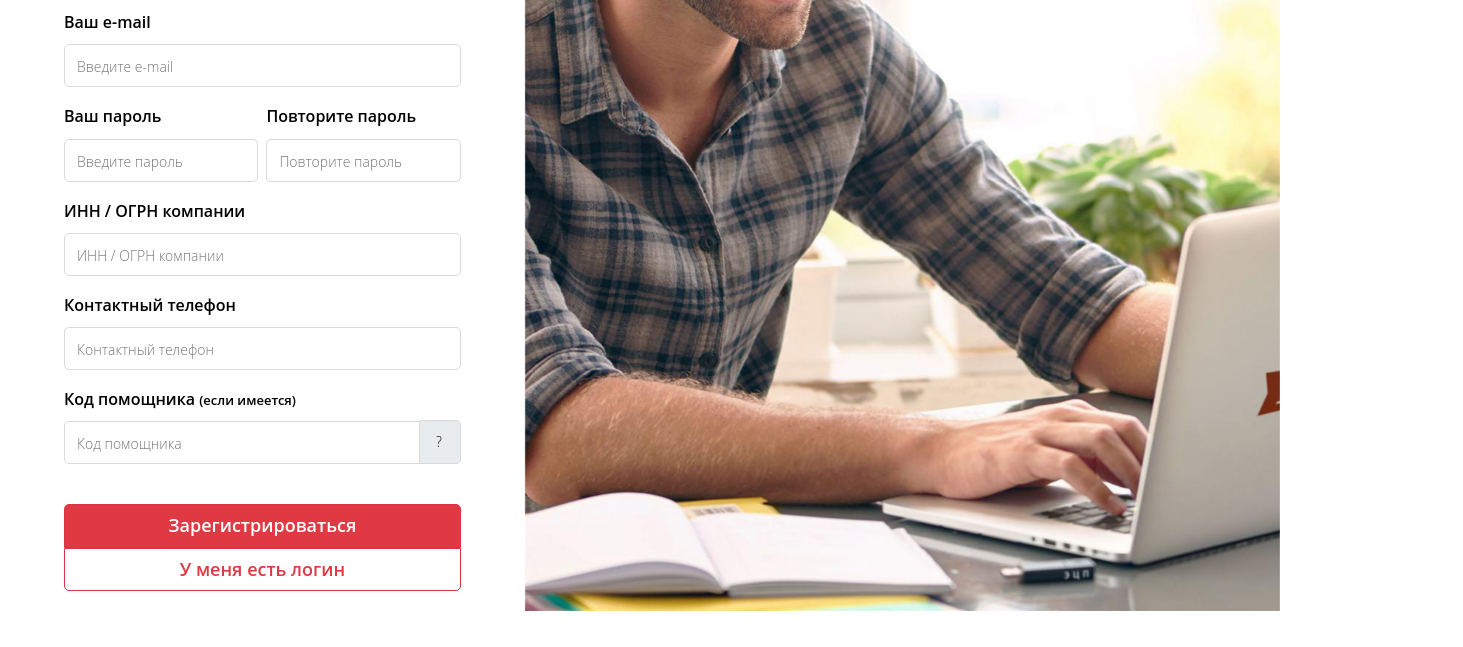
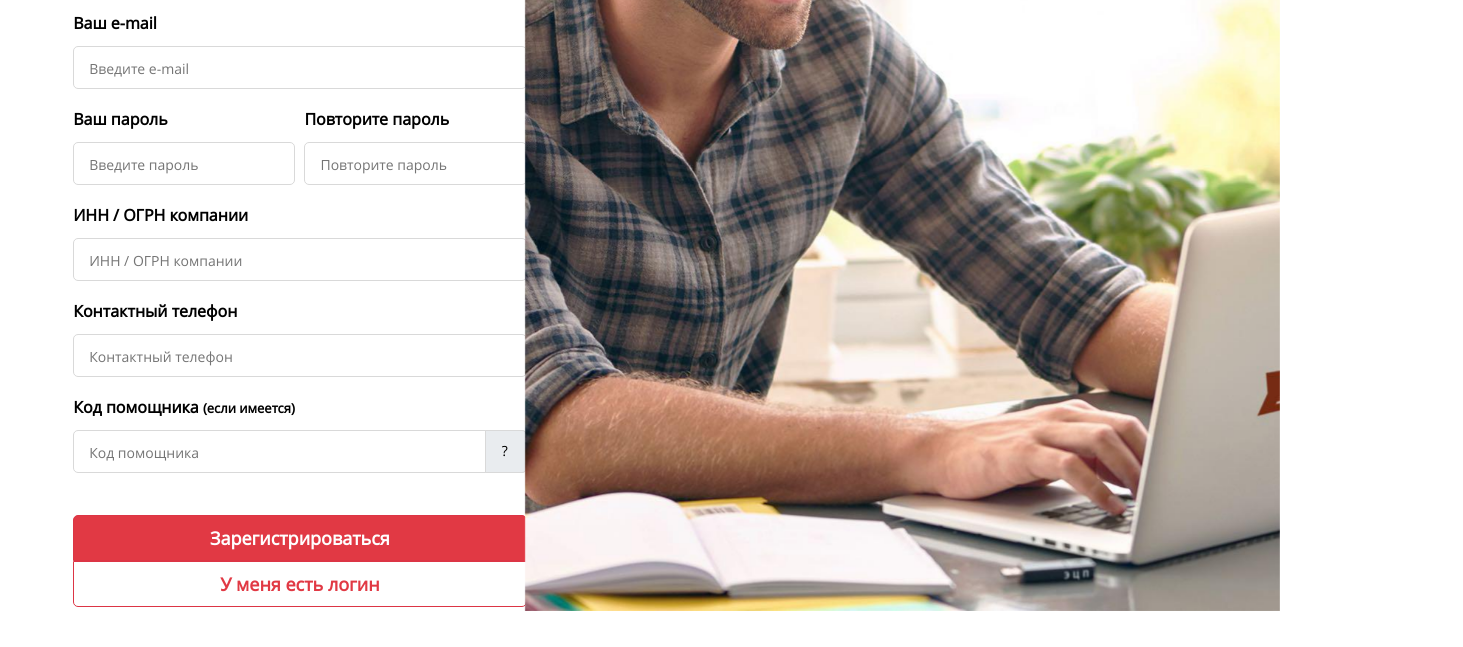
Before and after one commit to katefaith/TestVBC, a website: page index.html in a window 1280 px wide. Shown: the part 189-836 px from the top of the page, 1463 px wide, since content can reach past the window. Drawn offline with Linux system fonts and the light colour scheme; a web font is replaced by a local one.

Commit message:
правки

```diff
--- a/index.html
+++ b/index.html
@@ -5,7 +5,6 @@
     <meta name="viewport" content="width=device-width, initial-scale=1.0">
     <title>VBC Test</title>
     <link rel="stylesheet" type="text/css" href="css/style.css">
-    <link href="http://allfont.ru/allfont.css?fonts=open-sans" rel="stylesheet" type="text/css" />
   </head>
   <body>
 
--- a/sass/blocks/btn.scss
+++ b/sass/blocks/btn.scss
@@ -53,7 +53,7 @@
 
 .btn-group {
   display: flex;
-  margin-top: 40px;
+  margin-top: 42px;
   margin-bottom: 40px;
 
   @media (max-width: $bp-desktop-large) {
--- a/sass/blocks/field.scss
+++ b/sass/blocks/field.scss
@@ -1,7 +1,7 @@
 .field {
   display: flex;
   flex-direction: column;
-  margin-bottom: 20px;
+  margin-bottom: 19px;
 }
 
 .field__wrapper {
@@ -38,7 +38,7 @@
 .field__input {
   padding-top: 12px;
   padding-bottom: 10px;
-  padding-left: 12px;
+  padding-left: 15px;
   border: 1px solid #d9d9d9;
   border-radius: 5px;
 
@@ -58,7 +58,7 @@
   position: absolute;
   bottom: 0;
   right: 0;
-  padding-top: 13px;
+  padding-top: 10px;
   padding-bottom: 12px;
   padding-right: 18px;
   padding-left: 16px;
--- a/sass/blocks/logo.scss
+++ b/sass/blocks/logo.scss
@@ -3,7 +3,7 @@
   margin-top: 20px;
   margin-left: auto;
   margin-right: auto;
-  margin-bottom: 25px;
+  margin-bottom: 23px;
 
   @media (max-width: $bp-tablet) {
     width: 120px;
--- a/sass/global/fonts.scss
+++ b/sass/global/fonts.scss
@@ -1,27 +1,6 @@
 @font-face {
-  font-family: "HelveticaNeueCyr Roman";
-  src: url("../fonts/HelveticaNeueCyr_Roman.otf") format("OpenType");
+  font-family: "Open Sans";
+  src: url("../fonts/open-sans.ttf") format("TrueType");
   font-style: normal;
   font-weight: normal;
 }
-
-@font-face {
-  font-family: "HelveticaNeueCyr Light";
-  src: url("../fonts/HelveticaNeueCyr_Light.otf") format("OpenType");
-  font-style: normal;
-  font-weight: normal;
-}
-
-@font-face {
-  font-family: "HelveticaNeueCyr Medium";
-  src: url("../fonts/HelveticaNeueCyr_Medium.otf") format("OpenType");
-  font-style: normal;
-  font-weight: normal;
-}
-
-@font-face {
-  font-family: "HelveticaNeueCyr Bold";
-  src: url("../fonts/HelveticaNeueCyr_Bold.otf") format("OpenType");
-  font-style: normal;
-  font-weight: bold;
-}
--- a/sass/style.scss
+++ b/sass/style.scss
@@ -10,15 +10,15 @@
 @import "blocks/image-block.scss";
 
 body {
-  font-family: Open Sans, Helvetica Neue, Helvetica, Arial, sans-serif;
+  font-family: "Open Sans", Helvetica Neue, Helvetica, Arial, sans-serif;
   font-weight: normal;
   font-size: 16px;
   font-weight: 300;
-  line-height: 1.2;
 }
 
 .page-container {
   @include clearfix;
+  width: 1463px;
   min-height: 830px;
   margin: 0 auto;
 }
```
Also changed, not shown: Readme.md, css/style.css, fonts/open-sans.ttf (added).
